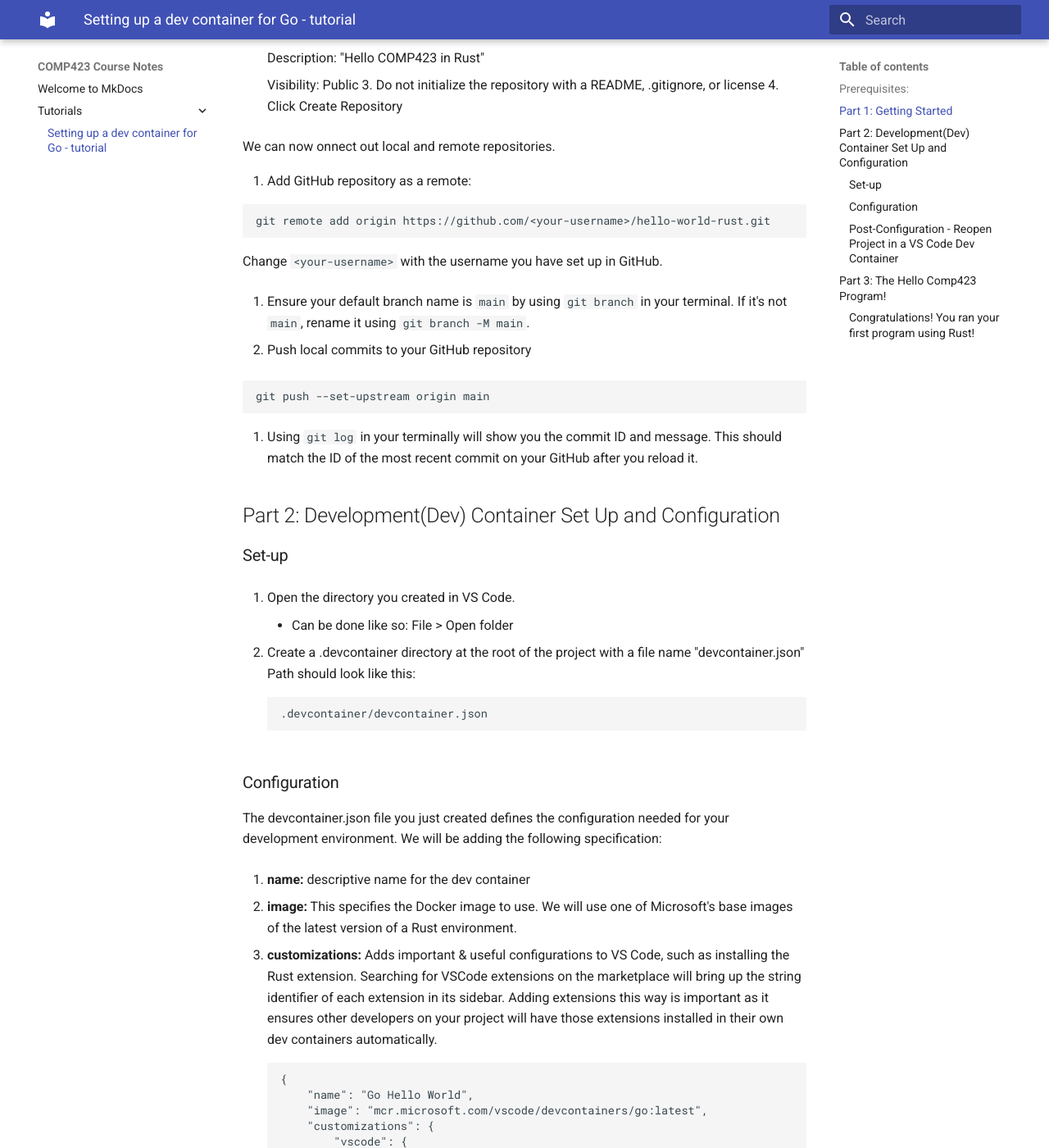
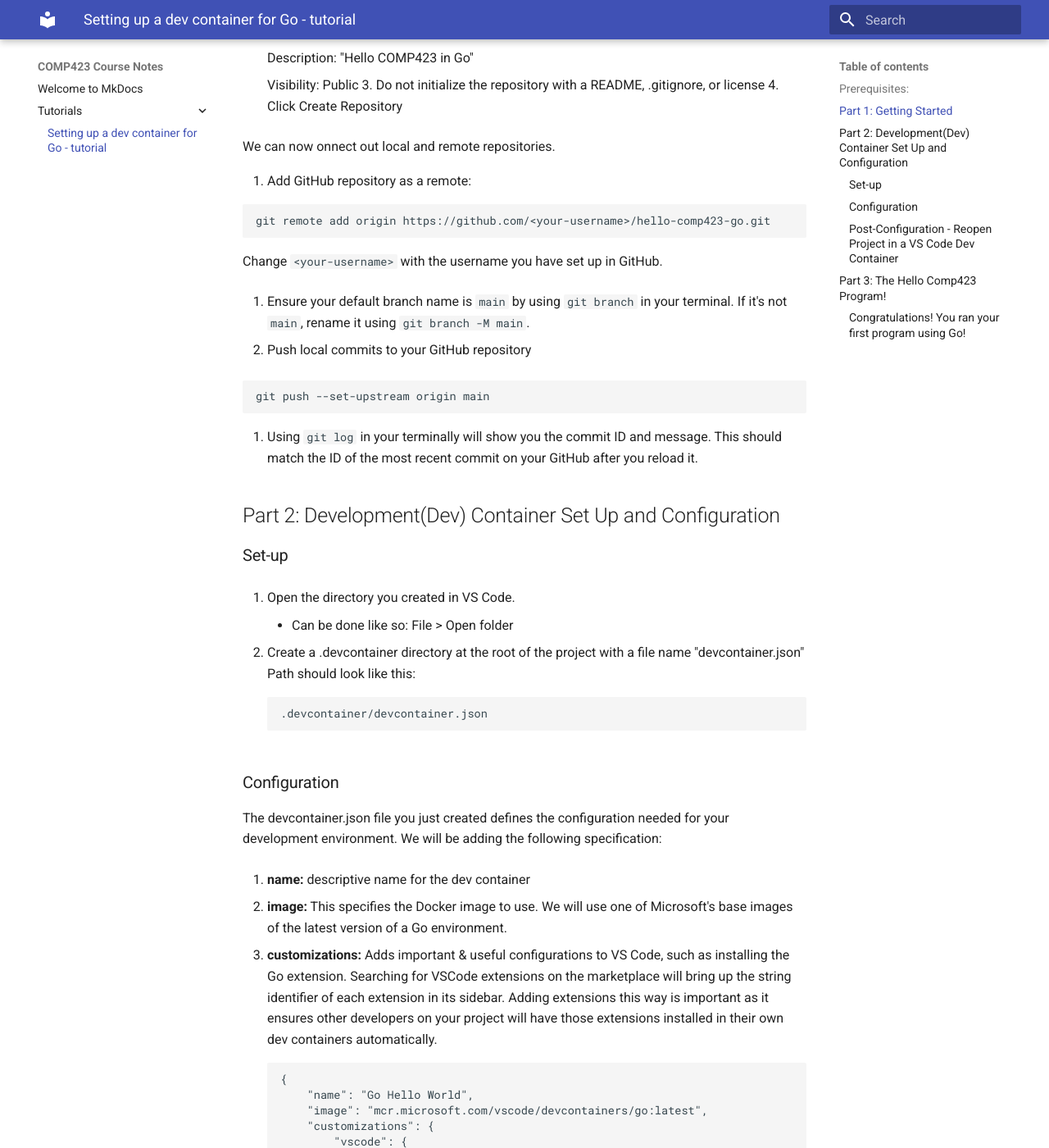
Before and after one commit to kdmalkan/comp423-course-notes, an MkDocs documentation site: the page built from docs/tutorials/go-setup.md, in a window 1280 px wide and 1400 px high, scrolled down 1270 px. Shown: the whole window at 82% size. Built offline with MkDocs 1.6.1 and Material for MkDocs 9.7.7, drawn with Linux system fonts in a browser that asks for light colours; some of the changed text lies outside the part shown.

Commit message:
Changed wording to a few sentences

````diff
--- a/docs/tutorials/go-setup.md
+++ b/docs/tutorials/go-setup.md
@@ -48,7 +48,7 @@
 4. Create a README file:
 
     ```
-    echo "# Hello Comp423 in Rust" > README.md
+    echo "# Hello Comp423 in Go" > README.md
     git add .
     git commit -m "Initial commit with README"
     ```
@@ -58,9 +58,9 @@
 1. Log into your GitHub account and head straight to the Create a New Repository page here.
 2. Fill in the following details:
 
-    Repository Name: hello-comp423-rust
+    Repository Name: hello-comp423-go
 
-    Description: "Hello COMP423 in Rust"
+    Description: "Hello COMP423 in Go"
 
     Visibility: Public
 3. Do not initialize the repository with a README, .gitignore, or license
@@ -71,7 +71,7 @@
 1. Add GitHub repository as a remote:
 
 ```
-git remote add origin https://github.com/<your-username>/hello-world-rust.git
+git remote add origin https://github.com/<your-username>/hello-comp423-go.git
 ```
 
 Change ``<your-username>`` with the username you have set up in GitHub.
@@ -105,9 +105,9 @@
 
 1. **name:** descriptive name for the dev container
 
-2. **image:** This specifies the Docker image to use. We will use one of Microsoft's base images of the latest version of a Rust environment.
+2. **image:** This specifies the Docker image to use. We will use one of Microsoft's base images of the latest version of a Go environment.
 
-3. **customizations:** Adds important & useful configurations to VS Code, such as installing the Rust extension. Searching for VSCode extensions on the marketplace will bring up the string identifier of each extension in its sidebar. Adding extensions this way is important as it ensures other developers on your project will have those extensions installed in their own dev containers automatically.
+3. **customizations:** Adds important & useful configurations to VS Code, such as installing the Go extension. Searching for VSCode extensions on the marketplace will bring up the string identifier of each extension in its sidebar. Adding extensions this way is important as it ensures other developers on your project will have those extensions installed in their own dev containers automatically.
 
     ```
     {
@@ -177,4 +177,4 @@
     go run .
     ```
 
-#### Congratulations! You ran your first program using Rust!
+#### Congratulations! You ran your first program using Go!
````
